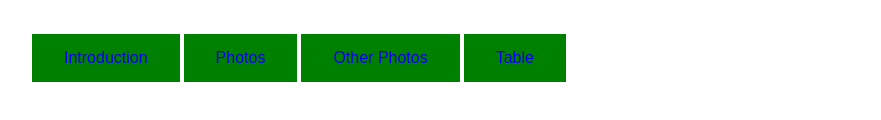
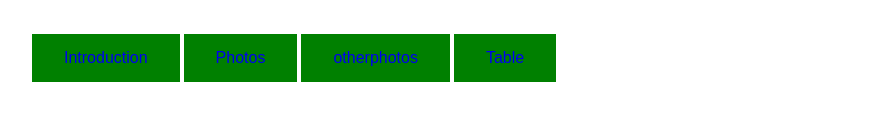
Before and after one commit to Andrew-Talaat/ece001, a plain HTML site: page index.html in a window 1280 px wide. Shown: the part 156-276 px from the top of the page, without its empty margins (16-897 px from the left). Drawn offline with Linux system fonts and the light colour scheme.

Commit message:
Update index.html

```diff
--- a/index.html
+++ b/index.html
@@ -48,7 +48,7 @@ button{
 <ul>
   <button><li><a href="introduction.html">Introduction</a></li></button>
   <button><li><a href="Photos.html">Photos</a></li></button>
-  <button><li><a href="otherphotos.html">Other Photos</a></li></button>
+  <button><li><a href="otherphotos.html">otherphotos</a></li></button>
   <button><li><a href="tables.html">Table</a></li></button>
 </ul>
 </body>
```
